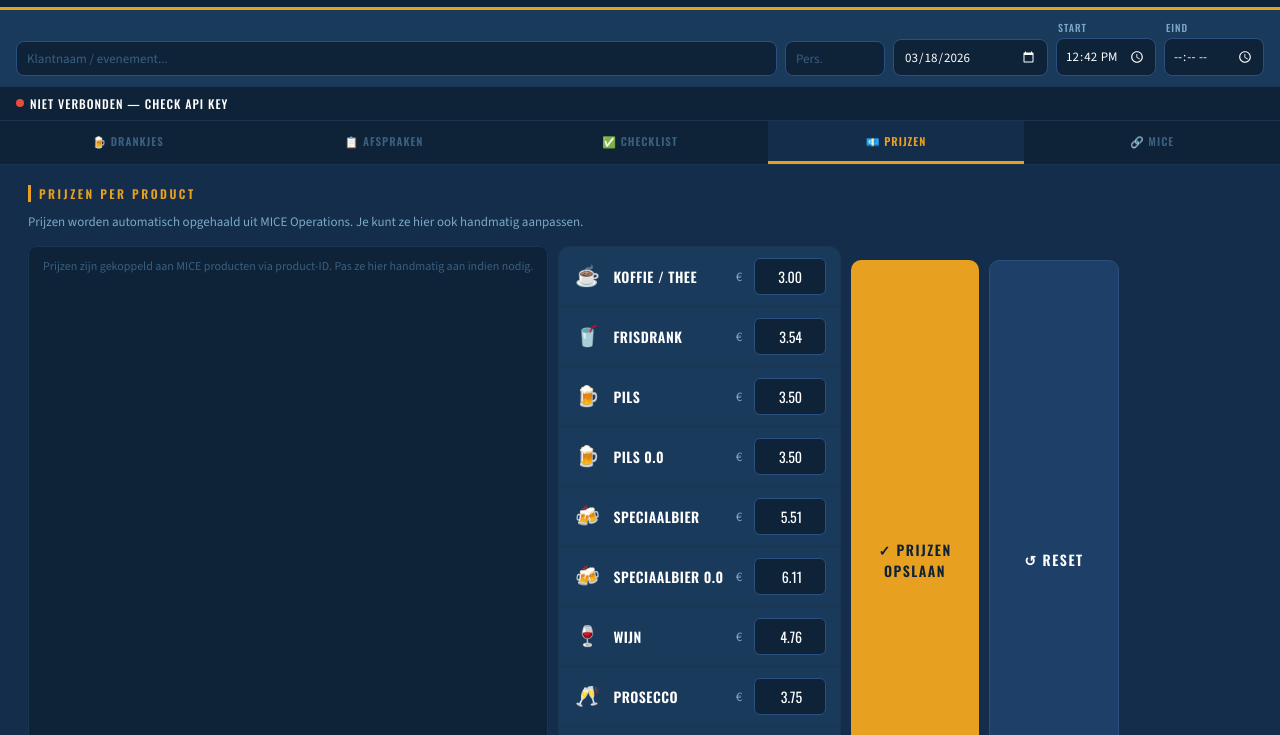
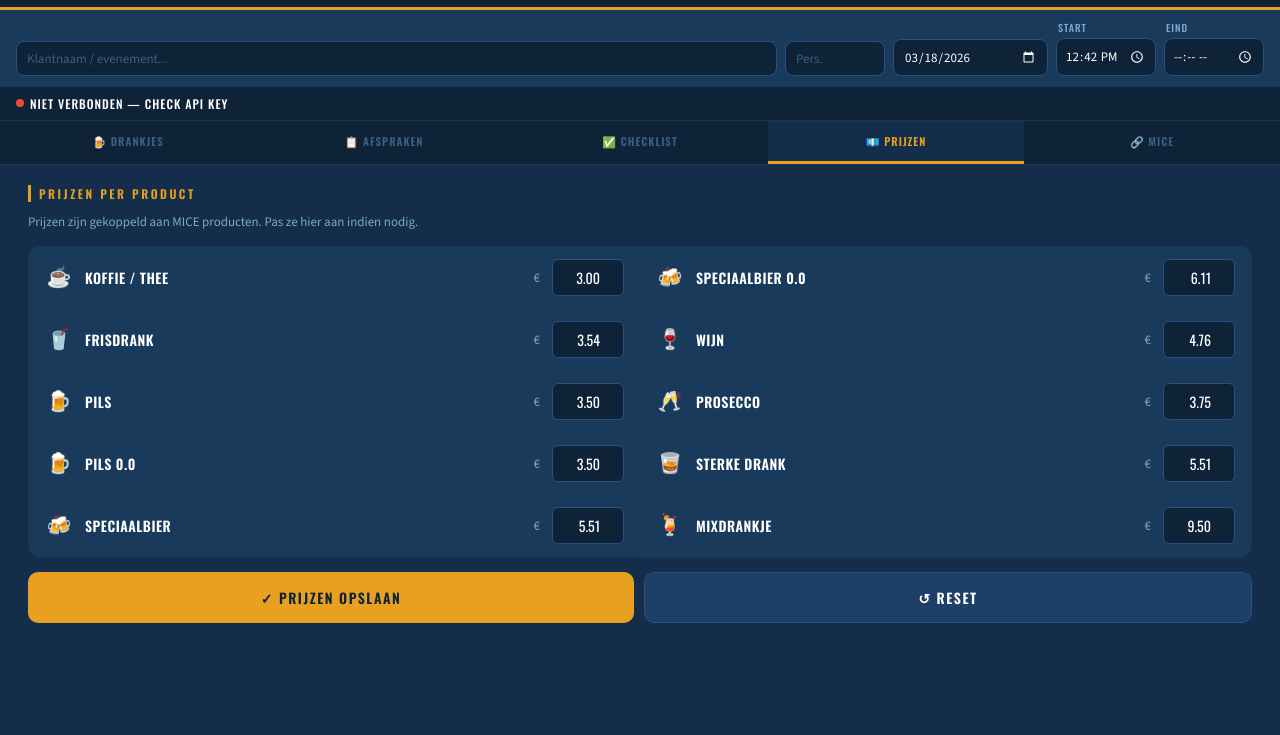
Before and after one commit to chielvantongeren/stoom-bar-app, a website: page index.html in a window 1280 px wide. Both pictures are taken after a click on the button "💶 PRIJZEN". Shown: the part 65-800 px from the top of the page. Drawn offline with nearby package versions, Linux system fonts and the light colour scheme; no server answers.

Commit message:
Update index.html

```diff
--- a/index.html
+++ b/index.html
@@ -143,7 +143,8 @@ html,body{height:100%;background:#132d4a;}
 .af-sum-val.on{color:var(--gold);}
 .af-sum-val.off{color:var(--dimmed);}
 .price-edit-card{background:var(--bg2);border:1px solid var(--border2);border-radius:12px;overflow:hidden;margin-bottom:12px;}
-.price-row{display:flex;align-items:center;gap:12px;padding:11px 14px;border-bottom:1px solid var(--border2);}
+.price-row{display:flex;align-items:center;gap:12px;padding:12px 16px;border-bottom:1px solid var(--border2);}
+@media(min-width:700px){.price-edit-card{columns:2;gap:0;}.price-row{break-inside:avoid;}}
 .price-row:last-child{border-bottom:none;}
 .price-emoji{font-size:20px;width:28px;text-align:center;flex-shrink:0;}
 .price-name{flex:1;font-size:14px;color:var(--text);font-family:'Oswald',sans-serif;font-weight:600;text-transform:uppercase;letter-spacing:.5px;}
@@ -384,9 +385,7 @@ html,body{height:100%;background:#132d4a;}
   <!-- PRIJZEN TAB -->
   <div class="tab-content" id="tab-prijzen">
     <div class="sec-title" style="margin-top:0;">Prijzen per product</div>
-    <div style="font-size:13px;color:var(--muted);margin-bottom:14px;line-height:1.6;">Prijzen worden automatisch opgehaald uit MICE Operations. Je kunt ze hier ook handmatig aanpassen.</div>
-    <div class="btn-row" style="margin-top:0;margin-bottom:14px;">
-      <div class="mail-info" style="margin:0 0 14px;">Prijzen zijn gekoppeld aan MICE producten via product-ID. Pas ze hier handmatig aan indien nodig.</div>
+    <div style="font-size:13px;color:var(--muted);margin-bottom:14px;line-height:1.6;">Prijzen zijn gekoppeld aan MICE producten. Pas ze hier aan indien nodig.</div>
     <div class="price-edit-card" id="priceEditContainer"></div>
     <div class="btn-row" style="margin-top:14px;">
       <button class="abtn pri" onclick="savePrices()">✓ Prijzen opslaan</button>
```
